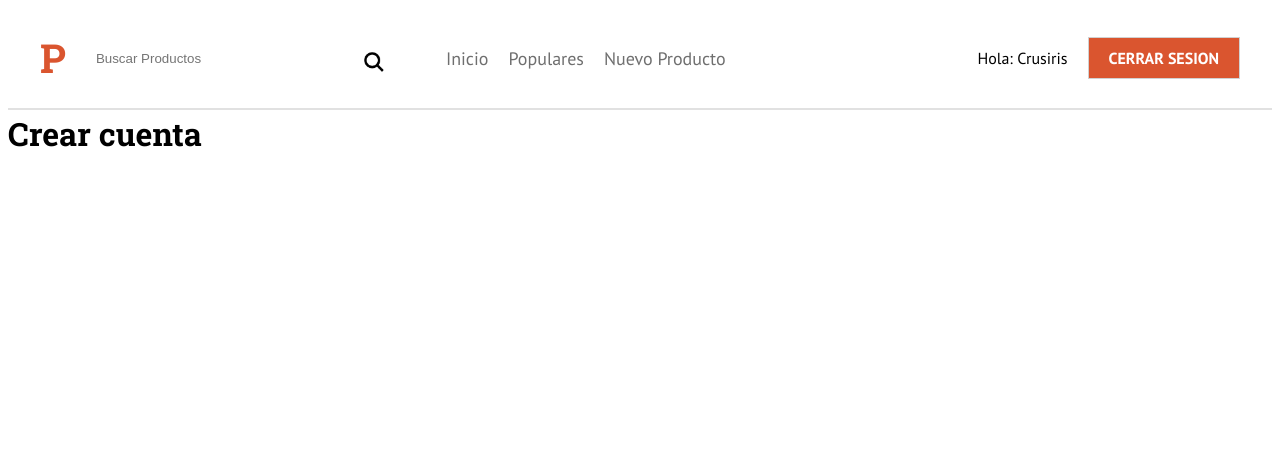
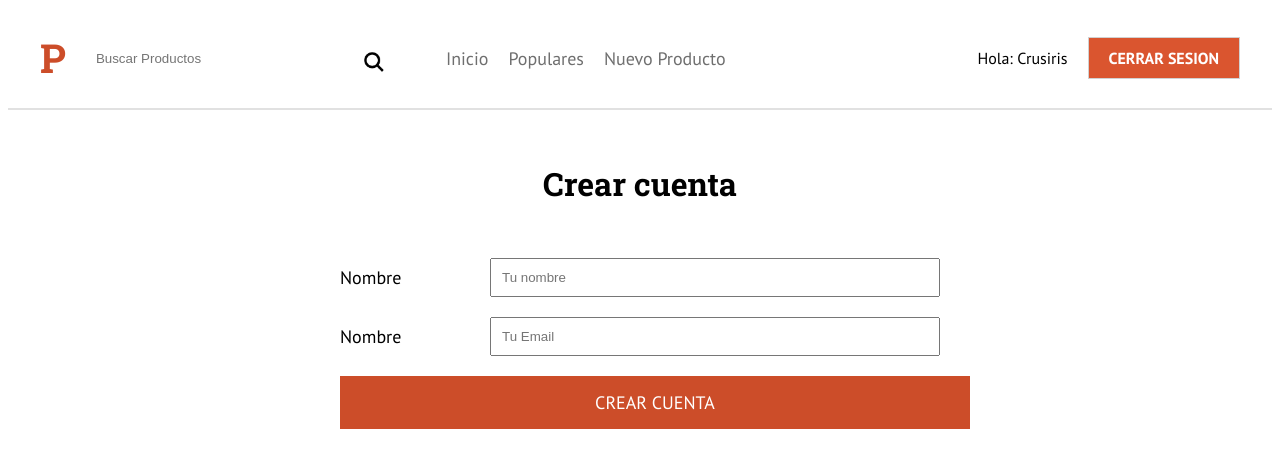
Before and after one commit to Crusiris/clonproducthunt, a Next.js app: page /crear-cuenta in a window 1280 px wide. Shown: the top 468 px of the page. Built offline with nearby package versions, Linux system fonts and the light colour scheme.

Commit message:
Estilos para el pages de crear cuenta

```diff
--- a/components/layout/Layout.js
+++ b/components/layout/Layout.js
@@ -14,7 +14,7 @@ const Layout = (props) => {
                        --grey:#3d3d3d;
                        --greytwo:#6f6f6f;
                        --greythree:#E1E1E1;
-                       --orange:#DA552F;
+                       --orange:rgb(204,77,41);
                    }
 
                    html {
--- a/components/ui/Button.js
+++ b/components/ui/Button.js
@@ -15,6 +15,7 @@ const Button = styled.a`
 
     &:hover{
         cursor:pointer;
+        color:#000;
     }
 `;
 
--- /dev/null
+++ b/components/ui/Form.js
@@ -0,0 +1,46 @@
+import styled from '@emotion/styled';
+
+export const TitleForm = styled.h1`
+    text-align:center;
+    margin-top:5rem;
+`;
+
+export const Form = styled.form`
+    max-width:600px;
+    width:95%;
+    margin: 5rem auto 0 auto;
+`;
+
+export const Campo = styled.div`
+    margin-bottom:2rem;
+    display:flex;
+    align-items:center;
+
+    label {
+        flex: 0 0 150px;
+        font-size:1.8rem;
+    }
+
+    input {
+        flex:1;
+        padding:1rem;
+    }
+`;
+
+export const Submit = styled.input`
+    background-color: var(--orange);
+    width:100%;
+    padding:1.5rem;
+    text-align:center;
+    color:#FFF;
+    font-size:1.8rem;
+    text-transform:uppercase;
+    border:none;
+    font-family:'PT Sans', sans-serif;
+    font-weigth:700;
+
+    &:hover {
+        cursor:pointer;
+        color:#000;
+    }
+`;
--- a/pages/crear-cuenta.js
+++ b/pages/crear-cuenta.js
@@ -1,5 +1,6 @@
 import React from 'react';
 import Layout from '../components/layout/Layout';
+import { Form, Campo, Submit, TitleForm } from '../components/ui/Form';
 
 
 const CreateAccount = () => {
@@ -7,7 +8,36 @@ const CreateAccount = () => {
     return (
         <div>
             <Layout>
-            <h1>Crear cuenta</h1>
+            <>
+             <TitleForm>Crear cuenta</TitleForm>
+             <Form>
+                 <Campo>
+                     <label htmlFor="name">Nombre</label>
+                     <input
+                         type="text"
+                         id="name"
+                         name="name"
+                         placeholder="Tu nombre"
+                     />
+                 </Campo>
+
+                 <Campo>
+                     <label htmlFor="email">Nombre</label>
+                     <input
+                         type="email"
+                         id="email"
+                         name="email"
+                         placeholder="Tu Email"
+                     />
+                 </Campo>
+
+                 <Submit
+                     type="submit"
+                     value="Crear Cuenta"
+                 />
+             </Form>
+            </>
+
             </Layout>
         </div>
     );
```
